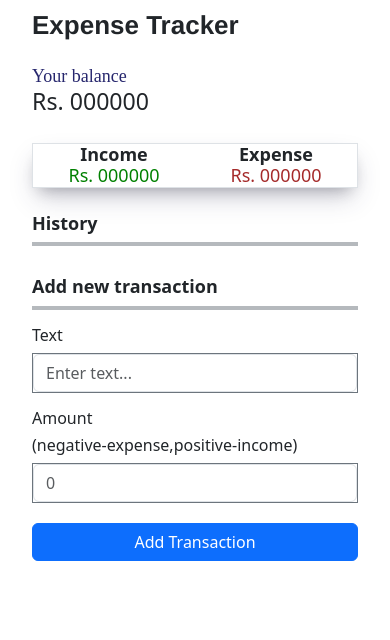
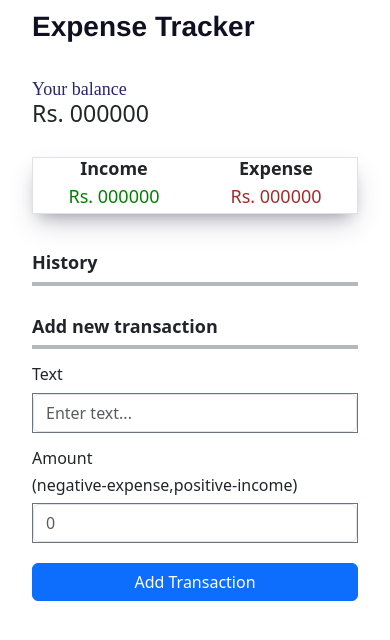
Before and after one commit to Javeria-Ahmed9/ExpenseTracker-App, a React (Vite) app: page / in a window 390 px wide. Shown: the top 640 px of the page. Built offline with nearby package versions, Linux system fonts and the light colour scheme.

Commit message:
Background removed

```diff
--- a/src/History.jsx
+++ b/src/History.jsx
@@ -10,7 +10,7 @@ export function History() {
   };
   return (
     <>
-      <div>
+      <div id="hitorydiv">
         <h4>
           <b>History</b>
         </h4>
--- a/src/index.css
+++ b/src/index.css
@@ -49,14 +49,20 @@ button{
 }
 
 @media(max-width:460px){
+  #hitorydiv{
+    margin-top: 38px;
 
+  }
   h1{
-    font-size: 26px;
+    color: rgb(16, 16, 34);
+
+    font-size: 28px;
     font-family: ''Gill Sans MT',  'Trebuchet MS;
     font-weight: 700;
   }
   #balance{
    font-family: 'Times New Roman';
+   margin-top: 35px;
   }
   #maindiv{
     width: 350px;
@@ -66,7 +72,10 @@ button{
 
   }
     #expense{
-      margin-top: 27px;
+      margin-top: 29px;
+    }
+    #expense h4{
+      margin-bottom: 6px;
     }
   #tran{
     margin-top: 30px;
```
